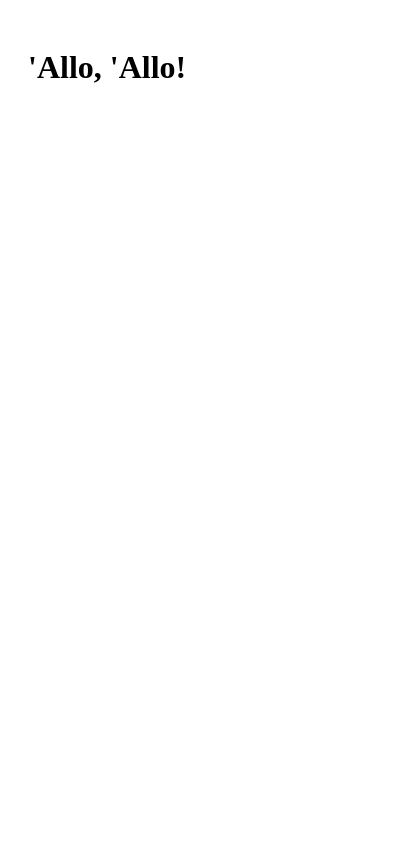
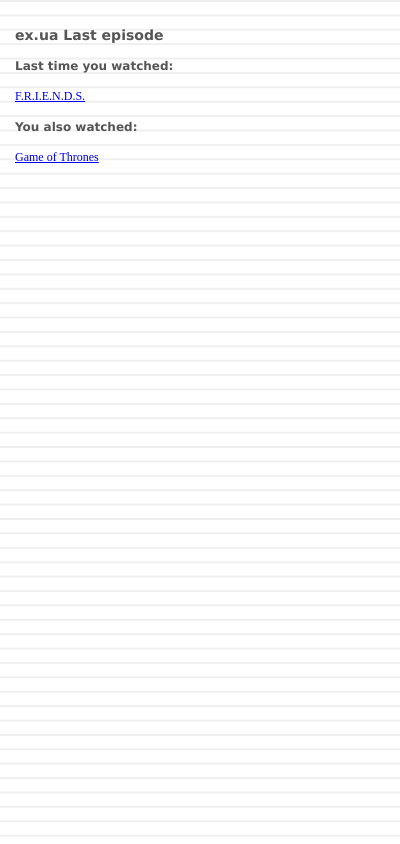
Before and after one commit to stopster/ex.ua-LastEpisode, a browser extension: page app/popup.html in a window 400 px wide. Drawn offline with Linux system fonts and the light colour scheme; files that its build step writes are made by us from their sources.

Commit message:
Enabled only on ex.ua pages, added some markup

```diff
--- a/app/popup.html
+++ b/app/popup.html
@@ -9,9 +9,20 @@
         <link href="styles/main.css" rel="stylesheet">
         <!-- endbuild -->
     </head>
-    <body>
-        <h1>'Allo, 'Allo!</h1>
-
+    <body class="last-episode-popup">
+        <h3>ex.ua Last episode</h3>
+        <div class="last-items-wrap">
+            <h4>Last time you watched:</h4>
+            <div class="item">
+                <a href="#">F.R.I.E.N.D.S.</a>
+            </div>
+            <div class="others">
+                <h4>You also watched:</h4>
+                <div class="item">
+                    <a href="#">Game of Thrones</a>
+                </div>
+            </div>
+        </div>
         <!-- build:js scripts/vendor.js -->
         <!-- bower:js -->
         <!-- endbower -->
--- a/app/styles/main.css
+++ b/app/styles/main.css
@@ -1,3 +1,16 @@
-body {
-    padding: 20px;
+.last-episode-popup {
+	font-size: 12px;
+    padding: 5px 7px;
+    background-color: #fff;
+	background-image: linear-gradient(#efefef .1em, transparent .1em);
+	background-size: 100% 1.2em;
 }
+.last-episode-popup h1,
+.last-episode-popup h2,
+.last-episode-popup h3,
+.last-episode-popup h4,
+.last-episode-popup h5,
+.last-episode-popup h6{
+	font-family: Verdana, Arial, sans-serif;
+	color: #555;
+}
```
Also changed, not shown: app/scripts/background.js (+5 -2 lines), app/manifest.json.
